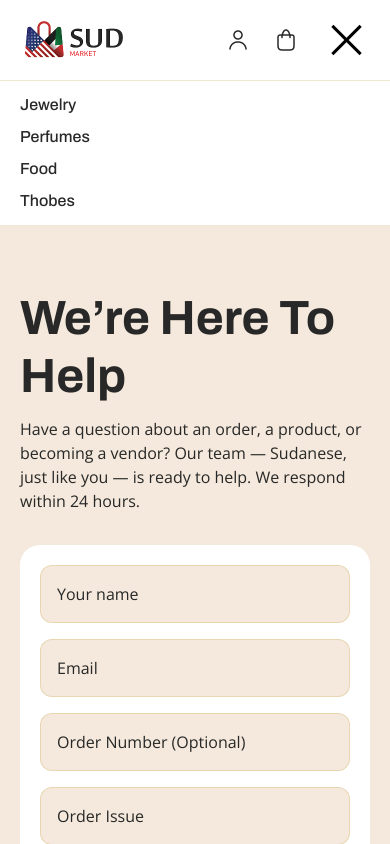
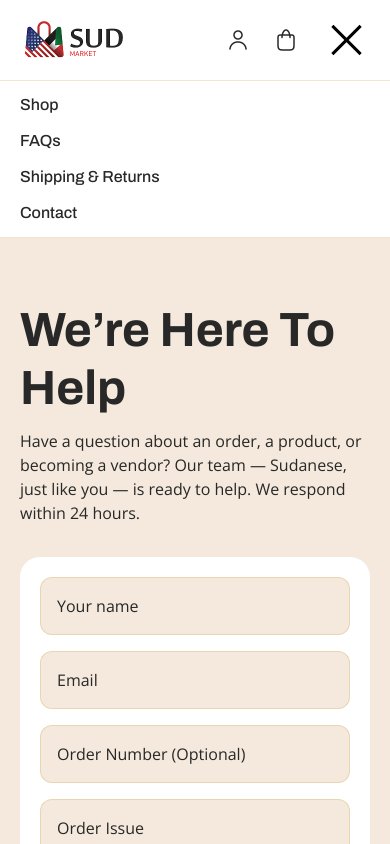
Before and after one commit to Belart3/sud-market, a Next.js app: page /contact in a window 390 px wide. Both pictures are taken after a click on the button 346 px from the left and 40 px from the top of the page. Shown: the top 844 px of the page. Built offline with nearby package versions, Linux system fonts and the light colour scheme.

Commit message:
feat: update NavBar links and improve layout spacing

```diff
--- a/components/NavBar.tsx
+++ b/components/NavBar.tsx
@@ -271,33 +271,33 @@ const NavBar = (props: Props) => {
                 }`}
             >
                 <div className="flex items-center justify-between w-full lg:gap-10 max-w-(--max-width) mx-auto">
-                    <div className="flex flex-col items-start gap-4 w-full">
+                    <div className="flex flex-col items-start gap-5 w-full">
                         <a
-                            href="/"
+                            href="/shop"
                             className="text-[16px]/[16px] capitalize text-(--sud-black) hover:text-(--sud-red) font-medium transition-colors ease-in-out duration-300 font-archivo"
                         >
-                            Jewelry
+                            shop
                         </a>
 
                         <a
-                            href="/"
+                            href="/faqs"
                             className="text-[16px]/[16px] capitalize text-(--sud-black) hover:text-(--sud-red) font-medium transition-colors ease-in-out duration-300 font-archivo"
                         >
-                            Perfumes
+                            FAQs
                         </a>
 
                         <a
-                            href="/"
+                            href="/shipping-and-returns"
                             className="text-[16px]/[16px] capitalize text-(--sud-black) hover:text-(--sud-red) font-medium transition-colors ease-in-out duration-300 font-archivo"
                         >
-                            Food
+                            shipping & returns
                         </a>
 
                         <a
-                            href="/"
+                            href="/contact"
                             className="text-[16px]/[16px] capitalize text-(--sud-black) hover:text-(--sud-red) font-medium transition-colors ease-in-out duration-300 font-archivo"
                         >
-                            Thobes
+                            contact
                         </a>
                     </div>
                 </div>
```
